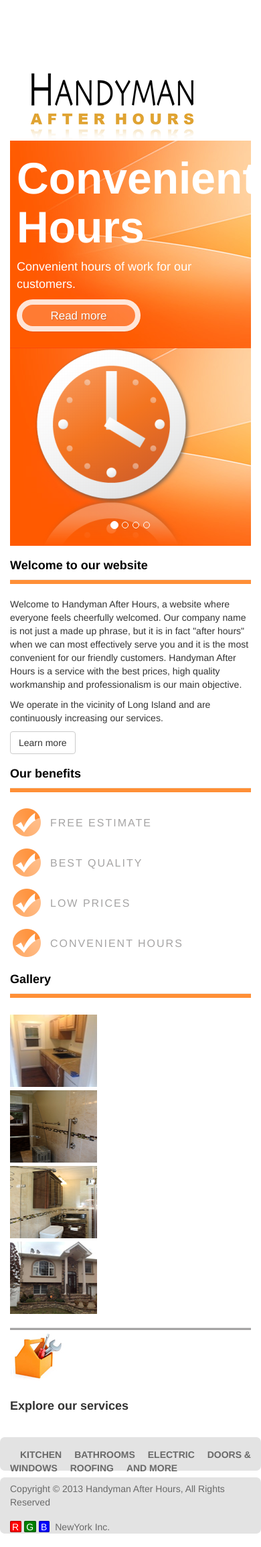
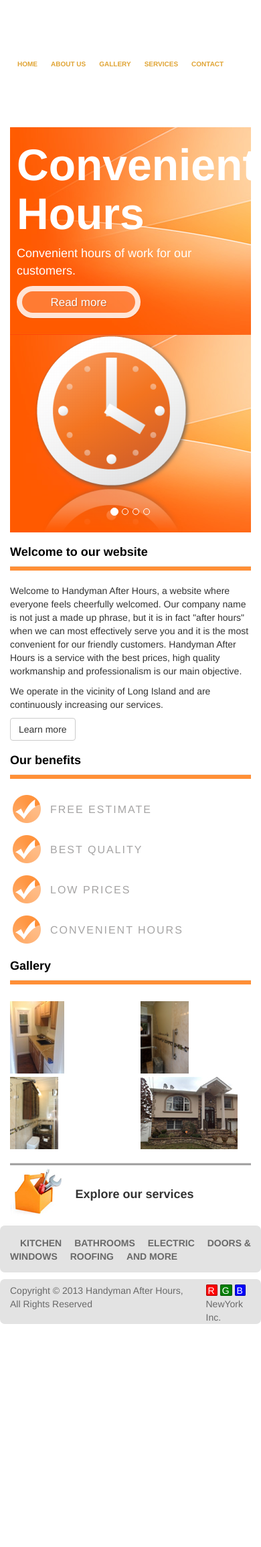
Before and after one commit to koniaczek/handymanafterhours, a Django app: template HandyMan/templates/index.html in a window 390 px wide. Shown: the whole page at 67% size. After the commit the page ends 1977 px from the top, so only its background shows below. Run offline with Django 3.2, Linux system fonts and the light colour scheme; the template is opened without the code that fills it, so the values that code supplies are empty; some libraries are stand-ins or nearby versions.

Commit message:
Fixing menu and gallery preview

```diff
--- a/HandyMan/static/css/main.css
+++ b/HandyMan/static/css/main.css
@@ -1,5 +1,4 @@
 .thumbimage {
-    width: 130px;
     height: 108px;
     margin-top: 5px;
 }
@@ -55,12 +54,31 @@ h3.column-title {
 
 
 .footnote-menu {
-    background-color: #e3e3e3;
     height: 50px;
     border-radius: 7px;
     margin-top: 15px;
+    background-color: #e3e3e3;
 }
 
+
+@media only screen and (max-width: 642px) {
+    .footnote-menu {
+        height: 70px;
+    }
+}
+
+
+@media only screen and (max-width: 360px) {
+    .footnote-menu {
+        height: 90px;
+    }
+}
+
+@media only screen and (max-width: 280px) {
+    .footnote-menu {
+        height: 110px;
+    }
+}
 
 .footnote-menu ul {
     padding: 16px 0 0 0;
@@ -190,3 +208,22 @@ h3.column-title {
     position: relative;
     top: 1px;
 }
+
+@media only screen and (max-width: 800px) {
+    .navbar-brand > img {
+        display: none;
+    }
+
+    .navbar-nav > li {
+        float: left;
+        width: auto;
+        margin-right: 0;
+    }
+}
+
+
+@media only screen and (max-width: 452px) {
+    .navbar-nav > li > a {
+        font-size: 10px;
+    }
+}
--- a/HandyMan/static/css/navbar.css
+++ b/HandyMan/static/css/navbar.css
@@ -4,7 +4,7 @@ body {
 }
 
 .navbar {
-    margin-bottom: 20px;
+    margin-bottom: 0;
     min-height: 150px !important;
 }
 
--- a/HandyMan/templates/index.html
+++ b/HandyMan/templates/index.html
@@ -36,7 +36,7 @@
             </button>
             <a class="navbar-brand" href="#"><img src="{% static 'img/logo.png' %}"></a>
           </div>
-          <div id="navbar" class="navbar-collapse collapse">
+          <div id="navbar" class="navbar-collapse">
             <ul class="nav navbar-nav">
               <li class="active"><a href="#">Home</a></li>
               <li><a href="#">About us</a></li>
@@ -139,18 +139,18 @@
           <h3 class="column-title">Gallery</h3>
           <hr class="sep">
           <div class="row">
-            <div class="col-md-6">
+            <div class="col-md-6 col-sm-6 col-xs-6">
               <img src="{% static 'img/small_98115EA4-3298-4CED-9489-CF0A28BA5A6D.JPG' %}" class="thumbimage">
             </div>
-            <div class="col-md-6">
+            <div class="col-md-6 col-sm-6 col-xs-6">
               <img src="{% static 'img/small_IMG_1272.jpg' %}" class="thumbimage">
             </div>
           </div>
           <div class="row">
-            <div class="col-md-6">
+            <div class="col-md-6 col-sm-6 col-xs-6">
               <img src="{% static 'img/small_IMG_1273.jpg' %}" class="thumbimage">
             </div>
-            <div class="col-md-6">
+            <div class="col-md-6 col-sm-6 col-xs-6">
               <img src="{% static 'img/small_securedownload.jpg' %}" class="thumbimage">
             </div>
           </div>
@@ -160,13 +160,13 @@
       <hr class="sep2">
 
       <div class="row">
-        <div class="col-md-1">
+        <div class="col-md-1 col-sm-3 col-xs-3">
           <img src="{% static 'img/toolbox.jpg' %}">
         </div>
-        <div class="col-md-3 footnote-title">
+        <div class="col-md-3  col-sm-9 col-xs-9 footnote-title">
           Explore our services
         </div>
-        <div class="col-md-8 footnote-menu">
+        <div class="col-md-8 col-sm-12 col-xs-12 footnote-menu">
           <ul>
             <li><a href="#">Kitchen</a></li>
             <li><a href="#">Bathrooms</a></li>
@@ -179,10 +179,10 @@
       </div>
 
       <div class="row footer">
-        <div class="col-md-9">
+        <div class="col-md-9 col-sm-9 col-xs-9">
           <p>Copyright © 2013 Handyman After Hours, All Rights Reserved</p>
         </div>
-        <div class="col-md-3">
+        <div class="col-md-3 col-sm-3 col-xs-3">
           <span class="r-logo">R</span><span class="g-logo">G</span><span class="b-logo">B</span> NewYork Inc.
         </div>
       </div>
--- a/HandyMan/urls.py
+++ b/HandyMan/urls.py
@@ -19,6 +19,6 @@ from HandyMan import views
 
 
 urlpatterns = [
-    url(r'^&', views.HomeView.as_view(), name='home'),
+    url(r'^$', views.HomeView.as_view(), name='home'),
     url(r'^admin/', admin.site.urls),
 ]
--- a/docs/settings.py
+++ b/docs/settings.py
@@ -123,6 +123,5 @@ STATIC_URL = '/static/'
 
 #STATICFILES_DIRS = [
 #    os.path.join(BASE_DIR, "static"),
-#    '/home/rgbnewyorkdev/public_html/static/HandyMan/',
 #]
 MEDIA_ROOT = os.path.join(BASE_DIR, 'media')
```
Also changed, not shown: 2 other files.
